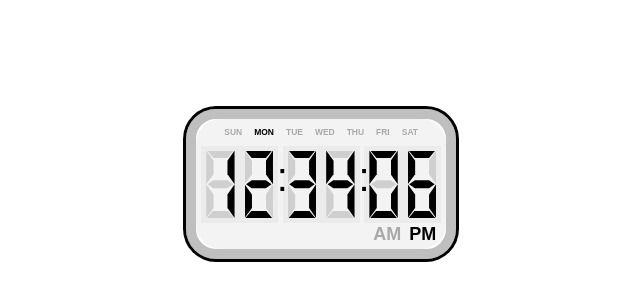
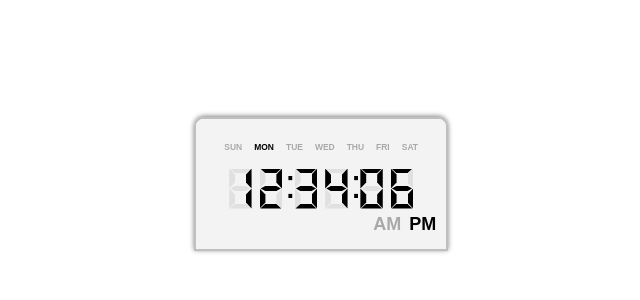
Before and after one commit to Afek-Sakaju/digital-clock-react, a React (Create React App) app: page / in a window 1280 px wide. Shown: the part 208-508 px from the top of the page, without its empty margins (306-946 px from the left). Built offline with nearby package versions, Linux system fonts and the light colour scheme.

Commit message:
update sass styles by feedback

```diff
--- a/src/base-components/Digit/Digit.jsx
+++ b/src/base-components/Digit/Digit.jsx
@@ -13,7 +13,9 @@ export function Digit({ value }) {
           <div
             key={index}
             className={
-              isActive ? `d${divNumber}Shape` : `passive d${divNumber}Shape`
+              isActive
+                ? `d-shape d${divNumber}Shape`
+                : `passive d${divNumber}Shape`
             }
           />
         );
--- a/src/base-components/Digit/Digit.scss
+++ b/src/base-components/Digit/Digit.scss
@@ -5,7 +5,7 @@
   box-sizing: border-box;
   height: 100%;
   width: 100%;
-  border: 5px rgba(0, 0, 0, 0.03) solid;
+  border: 4px transparent solid;
   position: relative;
 }
 
--- a/src/base-components/DigitsClock/DigitsClock.jsx
+++ b/src/base-components/DigitsClock/DigitsClock.jsx
@@ -11,7 +11,7 @@ export function DigitsClock({ time }) {
   ss = ss.padStart(2, "0");
 
   return (
-    <div className="numbers-container">
+    <div className="numbers-container digit-small">
       <div className="two-digits">
         {hh.split("").map((digit, index) => (
           <Digit value={+digit} key={`hh ${index}`} />
--- a/src/components/Clock/Clock.jsx
+++ b/src/components/Clock/Clock.jsx
@@ -9,14 +9,25 @@ export function Clock({ size }) {
   const [localeTime, onTimeChange] = useState(getCurrentDateFormat());
   const [currentDay, setCurrentDay] = useState(localeTime.split(" ")[0]);
 
-  const sizeClassAddons = size === "small" ? "small" : "";
+  let sizeClassname;
+  let sizeObj;
+  switch (size) {
+    case "small":
+      sizeClassname = "clock-small";
+      sizeObj = { width: "200px", height: "80px" };
+      break;
+    default:
+      sizeClassname = "clock-normal";
+      sizeObj = { width: "250px", height: "130px" };
+  }
 
   return (
-    <div className={`clockComponentContainer ${sizeClassAddons}`}>
+    <div className={`clockComponentContainer ${sizeClassname}`} style={sizeObj}>
       <div className="componentContainer">
         <div className="daysContainer">
           <DaysGroup currentDay={currentDay} />
         </div>
+        <div className="digits-container">
           <ManagedDigitsClock
             updateAmPm={setAmPmState}
             localeTime={localeTime}
@@ -25,23 +36,12 @@ export function Clock({ size }) {
             onDayChange={setCurrentDay}
             useInterval={true}
           />
-        <div className={`ampmContainer ${sizeClassAddons}`}>
-          <div
-            className={
-              ampmState === "AM"
-                ? `ampmText ${sizeClassAddons}`
-                : `ampmText ${sizeClassAddons} passive`
-            }
-          >
+        </div>
+        <div className="ampmContainer">
+          <div className={ampmState === "AM" ? `ampmText` : `ampmText passive`}>
             AM
           </div>
-          <div
-            className={
-              ampmState === "PM"
-                ? `ampmText ${sizeClassAddons}`
-                : `ampmText ${sizeClassAddons} passive`
-            }
-          >
+          <div className={ampmState === "PM" ? `ampmText` : `ampmText passive`}>
             PM
           </div>
         </div>
--- a/src/components/Clock/Clock.scss
+++ b/src/components/Clock/Clock.scss
@@ -1,14 +1,30 @@
 @import "../../utils/variables.scss";
 
 .clockComponentContainer {
-  border: 10px rgba(128, 128, 128, 0.5) solid;
-  border-radius: 30px;
-  box-shadow: 0 0 0 3px black;
-  height: 130px;
-  width: 250px;
-  &.small {
-    height: 100px;
-    width: 150px;
+  border: 2px rgba(128, 128, 128, 0.5) solid;
+  border-radius: 10px 10px 0 0 ;
+  box-shadow: 0 -1px 5px gray;
+  overflow: hidden;
+}
+
+.clock-small {
+  .ampmContainer{
+    padding-top: 8px;
+    font-size: 13px;
+
+    .ampmText{
+      right: 28px;
+      top: -5px;
+
+      &:last-child {
+        right: 3px;
+      }
+    }
+  }
+
+  .two-digits:after{
+    font-size: 2em;
+    right: -8px;
   }
 }
 
@@ -20,7 +36,6 @@
   box-sizing: border-box;
   background-color: rgb(243, 243, 243);
   border: 5px rgba(243, 243, 243) solid;
-  border-radius: 25px;
   height: 100%;
   width: 100%;
   gap: 5%;
@@ -33,10 +48,6 @@
   font-size: 18px;
   height: 10%;
   width: 100%;
-  &.small {
-    padding-top: 8px;
-    font-size: 13px;
-  }
 }
 
 .ampmText {
@@ -49,13 +60,7 @@
     top: -5px;
     right: 5px;
   }
-  &.small {
-    right: 28px;
-    top: -5px;
-  }
-  &:last-child.small {
-    right: 3px;
-  }
+
   &.passive {
     opacity: 0.3;
   }
@@ -71,3 +76,8 @@
   width: 100%;
   gap: 5%;
 }
+
+.digits-container{
+  height: 40%;
+  width: 80%;
+}
--- a/src/utils/variables.scss
+++ b/src/utils/variables.scss
@@ -1 +1 @@
-$passive-opacity: 0.15;
+$passive-opacity: 0.08;
```
Also changed, not shown: src/base-components/DigitsClock/DigitsClock.scss (line endings or trailing spaces). Lines whose indentation alone changed are shown as unchanged.
